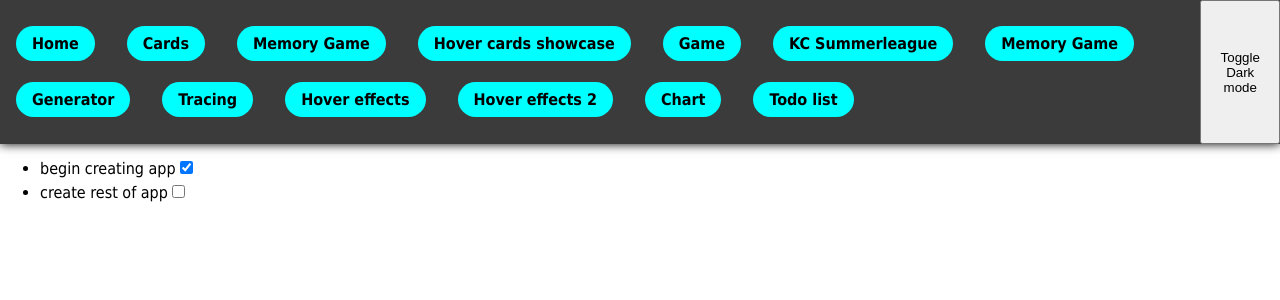
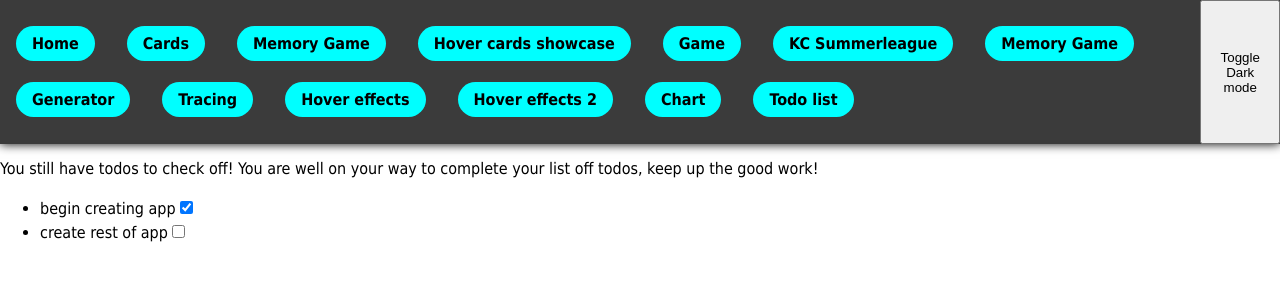
Before and after one commit to EmilNilssonDataDuctus/vite-app, a React (Vite) app: page /todo-list in a window 1280 px wide. Shown: the top 300 px of the page. Built offline with nearby package versions, Linux system fonts and the light colour scheme.

Commit message:
Showcase the array function some by displaying motivational messages based on progress

```diff
--- a/src/Pages/TodoPage/TodoPage.tsx
+++ b/src/Pages/TodoPage/TodoPage.tsx
@@ -43,6 +43,29 @@ export const TodoPage = () => {
   return (
     <MainWrapper>
       <h1>Todo list</h1>
+      {todos.some((todo) => !todo.completed) ? (
+        <>
+          <p>
+            You still have todos to check off!
+            {todos.some((todo) => todo.completed) ? (
+              <>
+                {" "}
+                <span>
+                  You are well on your way to complete your list off todos, keep
+                  up the good work!
+                </span>
+              </>
+            ) : (
+              <>
+                {" "}
+                <span>You have yet to begin completing your tasks</span>
+              </>
+            )}
+          </p>
+        </>
+      ) : (
+        <p>You have completed all your todos</p>
+      )}
       <ul>
         {todos.map((todo) => (
           <TodoComponent
```
